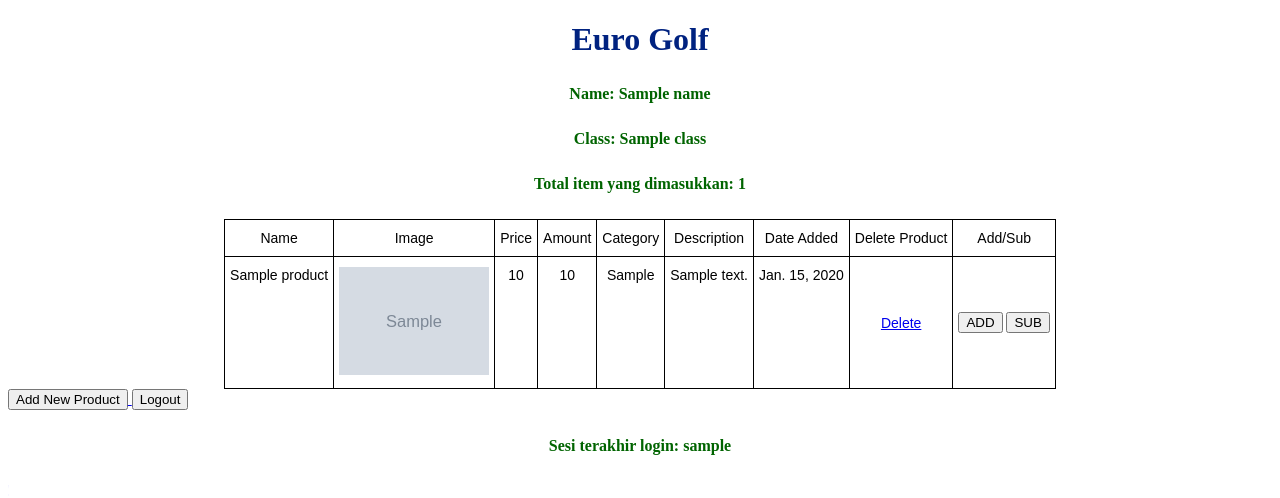
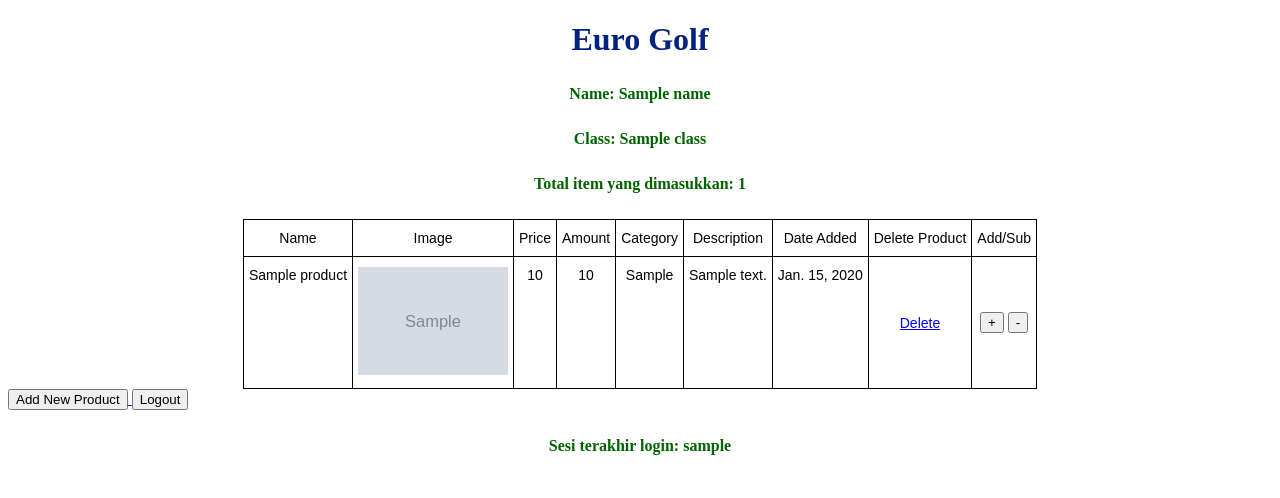
Before and after one commit to SangMilyarder/Darryl_Euro_Golf, a Django app: template main/templates/main.html in a window 1280 px wide. Shown: the top 498 px of the page. Run offline with Django 4.2, Linux system fonts and the light colour scheme; tables that the repository leaves empty hold one stand-in row (values such as "Sample post"); the template is opened without the code that fills it: values that come from a table or form of the project are taken from there, most other values are stand-ins (such as "Sample title", 1, 10 or a date in 2020); grey boxes marked "Sample" are stand-in pictures.

Commit message:
Menyelesaikan Tugas 4

```diff
--- a/main/templates/main.html
+++ b/main/templates/main.html
@@ -37,8 +37,8 @@
                 <td>
                     <form method="POST" action="{% url 'main:update_stock' product.id %}">
                         {% csrf_token %}
-                        <button type="submit" name="action" value="add">ADD</button>
-                        <button type="submit" name="action" value="subtract">SUB</button>
+                        <button type="submit" name="action" value="add">+</button>
+                        <button type="submit" name="action" value="subtract">-</button>
                     </form>
                 </td>
             </tr>
```
Also changed, not shown: README.md.
